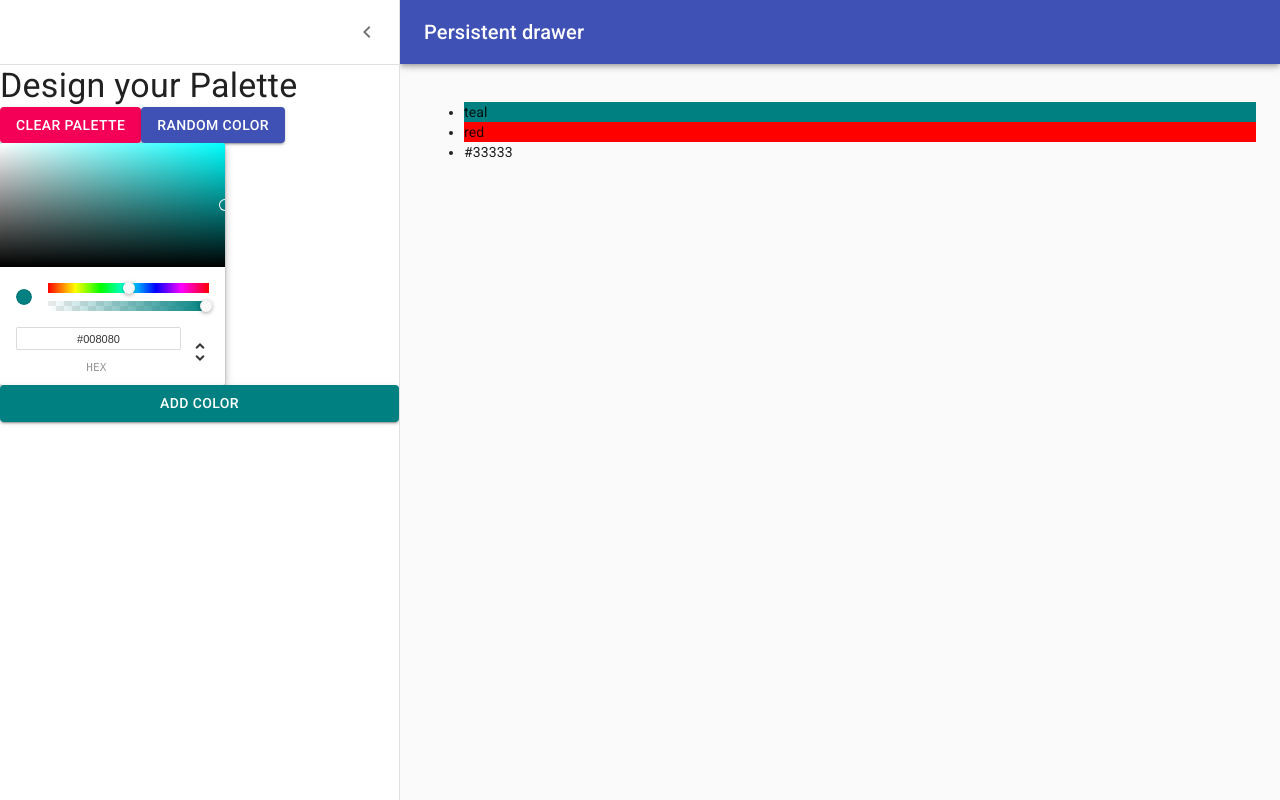
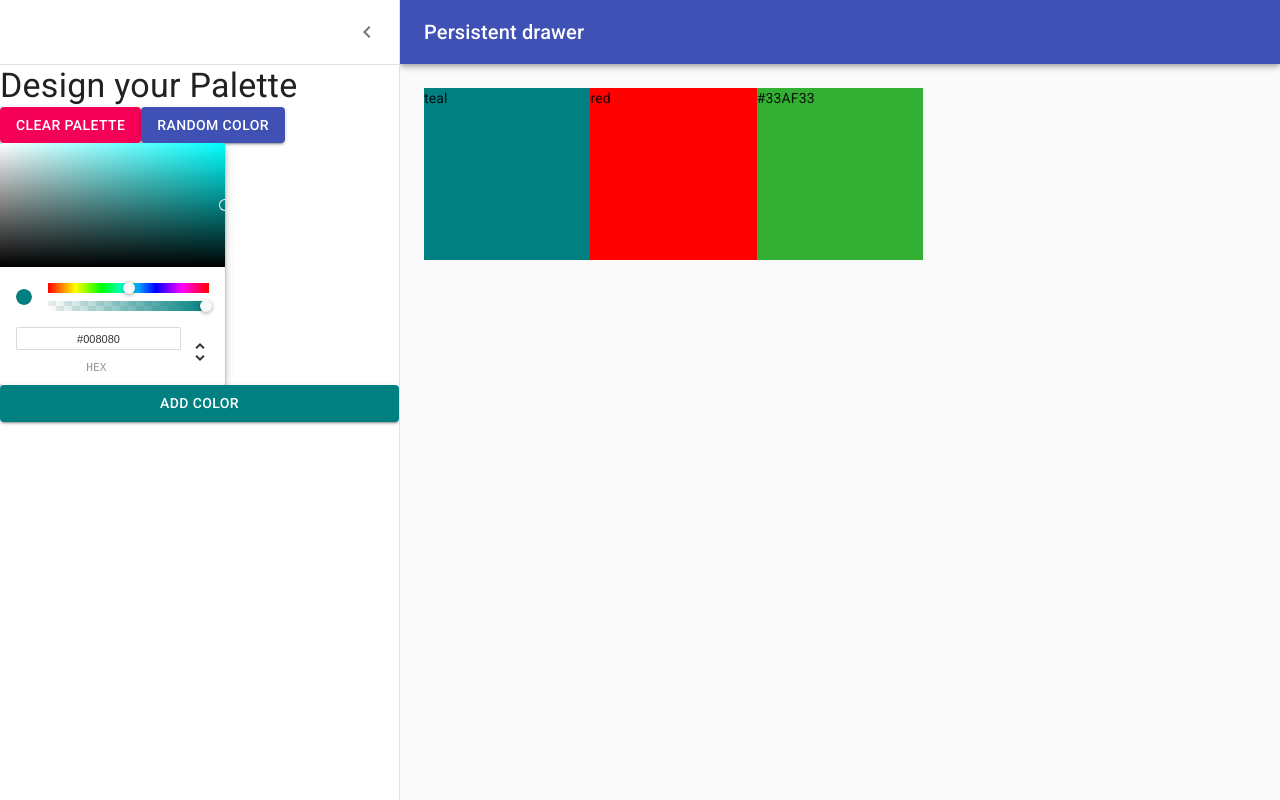
Before and after one commit to oscar-fernandez/color-palette, a React (Create React App) app: page /palette/new in a window 1280 px wide. Built offline with nearby package versions, Linux system fonts and the light colour scheme.

Commit message:
Add DraggableColorBox

```diff
--- /dev/null
+++ b/src/DraggableColorBox.js
@@ -0,0 +1,27 @@
+import React from 'react'
+import { withStyles } from '@material-ui/styles'
+
+const styles = {
+  root: {
+    width: '20%',
+    height: '25%',
+    margin: '0 auto',
+    display: 'inline-block',
+    position: 'relative',
+    cursor: 'pointer',
+    marginBottom: '-4px',
+  },
+}
+
+function DraggableCOlorBox(props) {
+  return (
+    <div
+      className={props.classes.root}
+      style={{ backgroundColor: props.color }}
+    >
+      {props.color}
+    </div>
+  )
+}
+
+export default withStyles(styles)(DraggableCOlorBox)
--- a/src/NewPaletteForm.js
+++ b/src/NewPaletteForm.js
@@ -11,6 +11,7 @@
 import MenuIcon from '@material-ui/icons/Menu'
 import ChevronLeftIcon from '@material-ui/icons/ChevronLeft'
 import Button from '@material-ui/core/button'
+import DraggableColorBox from './DraggableColorBox'
 import { ChromePicker } from 'react-color'
 
 const drawerWidth = 400
@@ -56,6 +57,7 @@
   },
   content: {
     flexGrow: 1,
+    height: 'calc(100vh - 64px)',
     padding: theme.spacing.unit * 3,
     transition: theme.transitions.create('margin', {
       easing: theme.transitions.easing.sharp,
@@ -78,7 +80,7 @@
     this.state = {
       open: true,
       currentColor: 'teal',
-      colors: ['teal', 'red', '#33333'],
+      colors: ['teal', 'red', '#33AF33'],
     }
     this.updateCurrentColor = this.updateCurrentColor.bind(this)
     this.addNewColor = this.addNewColor.bind(this)
@@ -170,11 +172,9 @@
           })}
         >
           <div className={classes.drawerHeader} />
-          <ul>
-            {this.state.colors.map((color) => (
-              <li style={{ backgroundColor: color }}>{color}</li>
-            ))}
-          </ul>
+          {this.state.colors.map((color) => (
+            <DraggableColorBox color={color} />
+          ))}
         </main>
       </div>
     )
```
